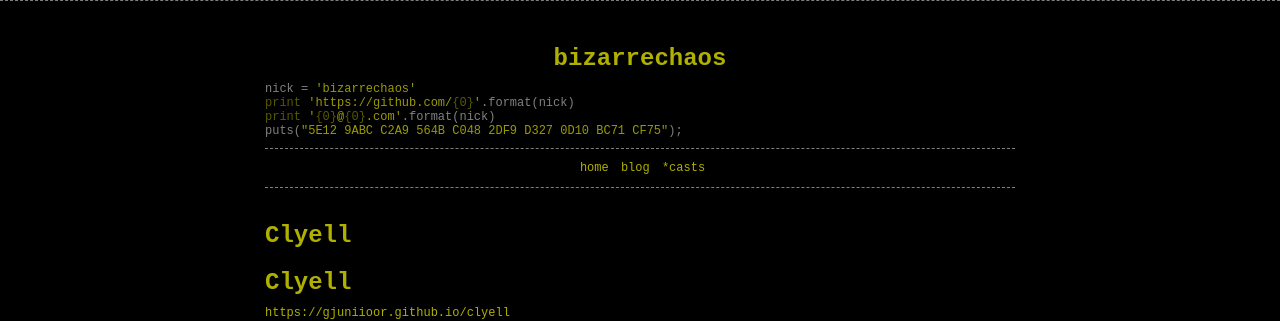
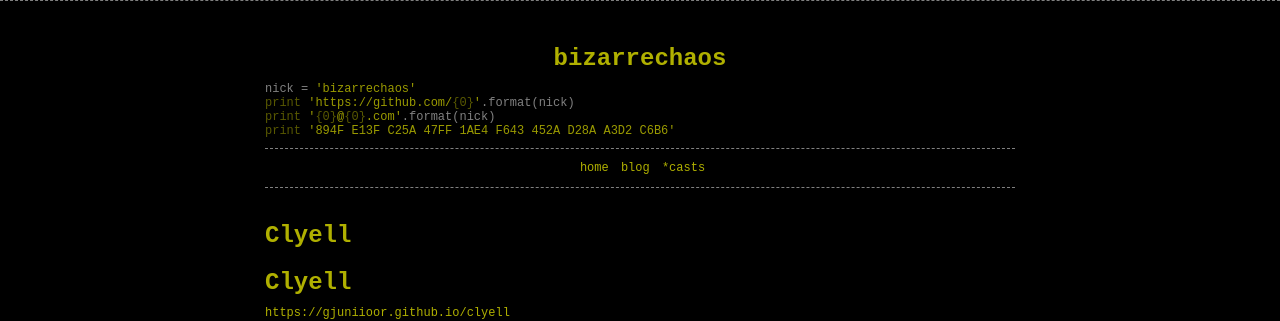
Before and after one commit to bizarrechaos/bizarrechaos.github.io, a Jekyll site: the page built from index.md, in a window 1280 px wide. Shown: the top 321 px of the page. Built offline with Jekyll 4.4.1, drawn with Linux system fonts in a browser that asks for light colours; our own code applies the rules of GitHub Pages for plain Markdown files.

Commit message:
Update header.html

```diff
--- a/_includes/header.html
+++ b/_includes/header.html
@@ -11,7 +11,7 @@
     <span class="reserved">print </span><span class="string">'<span class="reserved">{0}</span>@<span class="reserved">{0}</span>.{{ site.mail.ext }}'</span>.format(nick)
     </p>
     <p>
-    puts(<a href="{{ site.baseurl }}misc/pubkey.gpg.txt" target="_blank"><span class="string">"5E12 9ABC C2A9 564B C048  2DF9 D327 0D10 BC71 CF75"</span></a>);
+    <span class="reserved">print <a href="{{ site.baseurl }}misc/pubkey.gpg.txt" target="_blank"><span class="string">'894F E13F C25A 47FF 1AE4  F643 452A D28A A3D2 C6B6'</span></a>
     </p>
   </div>
 </header>
```
